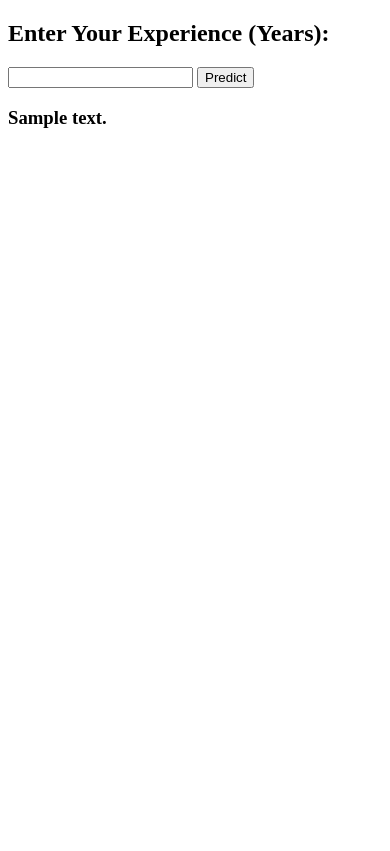
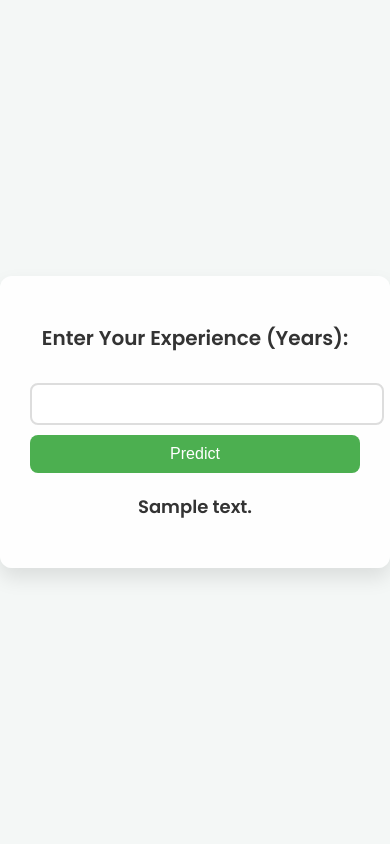
Before and after one commit to VivekSingha001/DS_Flask_Demo, a Flask app: template templates/index.html in a window 390 px wide. Before the commit the page ends 128 px from the top, so only its background shows below. Run offline with Flask 3, Linux system fonts and the light colour scheme; the template is opened without the code that fills it: most values are stand-ins (such as "Sample title", 1, 10 or a date in 2020); parts of the project's set-up code (start-up, migrations or seed data) failed here and were passed over.

Commit message:
ui changed but lot of things to be done

```diff
--- a/app.py
+++ b/app.py
@@ -5,7 +5,7 @@ from flask import Flask , request , render_template
 app = Flask(__name__)
 
 # Load the trained model
-with open('sal_mod.pkl' , 'rb') as file:
+with open('/Users/arunphilipsizeon/Desktop/ml_ pridictor/DS_Flask_Demo/sal_mod.pkl' , 'rb') as file:
     model = pickle.load(file)
 
 
@@ -29,4 +29,4 @@ def predict():
 
 # Run Flask App
 if __name__ == '__main__':
-    app.run(debug = True)
+    app.run(debug = True, host="0.0.0.0")
--- a/templates/index.html
+++ b/templates/index.html
@@ -1,17 +1,204 @@
 <!DOCTYPE html>
-<html lang = "en">
+<html lang="en">
 <head>
-    <meta charset = "UTF-8">
-    <meta name = "viewport" content = "width=device-width" , initial-scale=1.0">
+    <meta charset="UTF-8">
+    <meta name="viewport" content="width=device-width, initial-scale=1.0">
     <title>Salary Predictor</title>
+    <link href="https://fonts.googleapis.com/css2?family=Poppins:wght@300;400;600&display=swap" rel="stylesheet">
+    <style>
+        /* Global Styles */
+        body {
+            margin: 0;
+            font-family: 'Poppins', sans-serif;
+            color: #333;
+        }
+
+        /* Particle Background */
+        #particles-js {
+            position: absolute;
+            width: 100%;
+            height: 100%;
+            z-index: -1;
+        }
+
+        /* Centered Container */
+        .container {
+            display: flex;
+            justify-content: center;
+            align-items: center;
+            height: 100vh;
+            text-align: center;
+            background: #f4f7f6;
+        }
+
+        /* Form Section */
+        .form-container {
+            background-color: rgba(255, 255, 255, 0.9);
+            padding: 40px 60px;
+            border-radius: 12px;
+            box-shadow: 0 10px 20px rgba(0, 0, 0, 0.1);
+            width: 100%;
+            max-width: 400px;
+        }
+
+        h2 {
+            font-size: 24px;
+            color: #333;
+            margin-bottom: 20px;
+        }
+
+        input[type="number"] {
+            width: 100%;
+            padding: 10px;
+            margin: 10px 0;
+            font-size: 16px;
+            border: 2px solid #ddd;
+            border-radius: 8px;
+            outline: none;
+            transition: border-color 0.3s;
+        }
+
+        input[type="number"]:focus {
+            border-color: #4CAF50;
+        }
+
+        button {
+            width: 100%;
+            padding: 12px;
+            background-color: #4CAF50;
+            color: white;
+            border: none;
+            border-radius: 8px;
+            font-size: 18px;
+            cursor: pointer;
+            transition: background-color 0.3s;
+        }
+
+        button:hover {
+            background-color: #45a049;
+        }
+
+        h3 {
+            font-size: 18px;
+            margin-top: 20px;
+            color: #333;
+        }
+
+        /* Mobile Responsiveness */
+        @media (max-width: 768px) {
+            .form-container {
+                width: 90%;
+                padding: 30px;
+            }
+
+            h2 {
+                font-size: 20px;
+            }
+
+            input[type="number"], button {
+                font-size: 16px;
+                padding: 10px;
+            }
+        }
+    </style>
 </head>
 <body>
-    <h2> Enter Your Experience (Years):</h2>
-    <form action = "/predict" method = "post">
-        <input type = "number" name="experience" step="0.1" required>
-        <button type="submit">Predict</button>
-    </form>
 
-    <h3>{{ prediction_text }}</h3>
+    <div id="particles-js"></div>
+
+    <div class="container">
+        <div class="form-container">
+            <h2>Enter Your Experience (Years):</h2>
+            <form action="/predict" method="post">
+                <input type="number" name="experience" step="0.1" required>
+                <button type="submit">Predict</button>
+            </form>
+
+            <h3>{{ prediction_text }}</h3>
+        </div>
+    </div>
+
+    <script src="https://cdn.jsdelivr.net/npm/particles.js"></script>
+    <script>
+        // Initialize particles.js
+        particlesJS('particles-js', {
+            "particles": {
+                "number": {
+                    "value": 80,
+                    "density": {
+                        "enable": true,
+                        "value_area": 800
+                    }
+                },
+                "color": {
+                    "value": "#ffffff"
+                },
+                "shape": {
+                    "type": "circle",
+                    "stroke": {
+                        "width": 0,
+                        "color": "#000000"
+                    },
+                    "polygon": {
+                        "nb_sides": 5
+                    }
+                },
+                "opacity": {
+                    "value": 0.5,
+                    "random": false,
+                    "anim": {
+                        "enable": true,
+                        "speed": 1,
+                        "opacity_min": 0.1,
+                        "sync": false
+                    }
+                },
+                "size": {
+                    "value": 3,
+                    "random": true,
+                    "anim": {
+                        "enable": false
+                    }
+                },
+                "line_linked": {
+                    "enable": true,
+                    "distance": 150,
+                    "color": "#ffffff",
+                    "opacity": 0.4,
+                    "width": 1
+                },
+                "move": {
+                    "enable": true,
+                    "speed": 6,
+                    "direction": "none",
+                    "random": false,
+                    "straight": false,
+                    "out_mode": "out",
+                    "bounce": false,
+                    "attract": {
+                        "enable": false,
+                        "rotateX": 600,
+                        "rotateY": 1200
+                    }
+                }
+            },
+            "interactivity": {
+                "detect_on": "window",
+                "events": {
+                    "onhover": {
+                        "enable": true,
+                        "mode": "repulse"
+                    },
+                    "onclick": {
+                        "enable": true,
+                        "mode": "push"
+                    },
+                    "resize": true
+                }
+            },
+            "retina_detect": true
+        });
+    </script>
+
 </body>
 </html>
```
